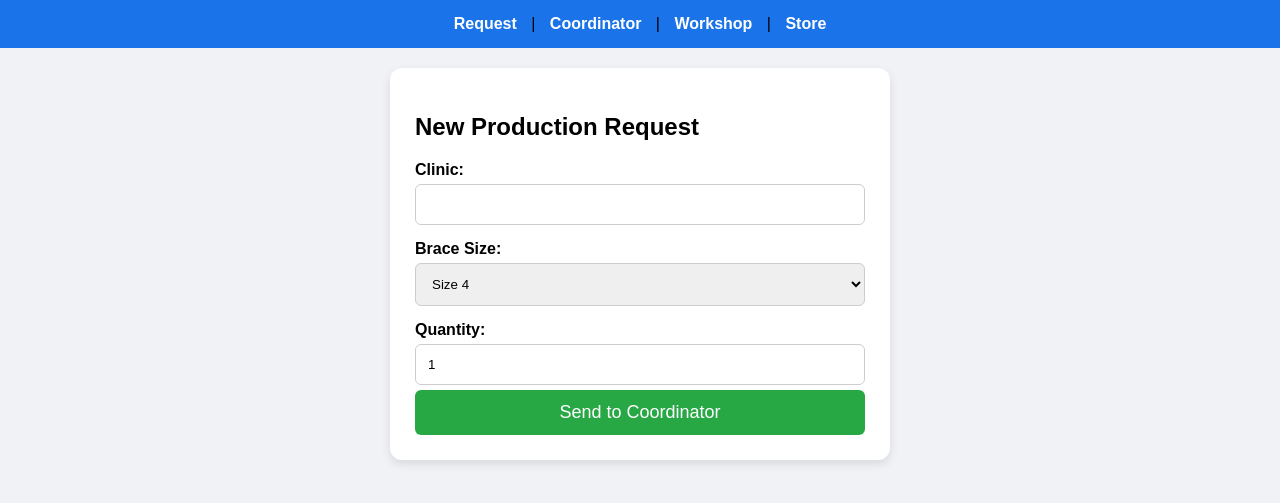
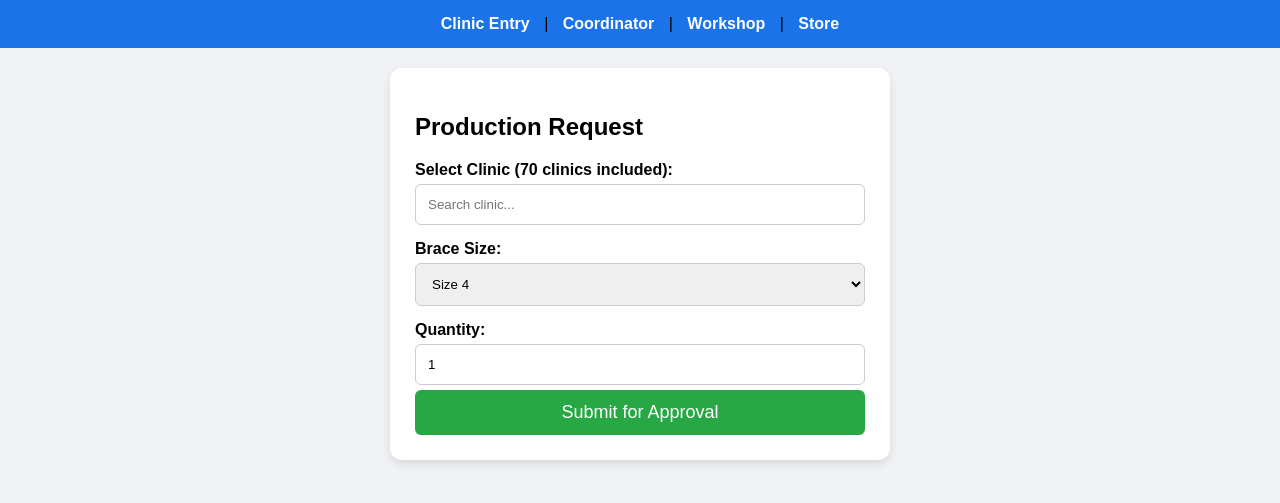
Before and after one commit to logistics-max/brace-flow, a Flask app: page / in a window 1280 px wide. Shown: the top 503 px of the page. Run offline with Flask 3, Linux system fonts and the light colour scheme.

Commit message:
Update index.html

```diff
--- a/templates/index.html
+++ b/templates/index.html
@@ -2,7 +2,6 @@
 <html>
 <head>
     <title>Brace Logistics</title>
-    <meta name="viewport" content="width=device-width, initial-scale=1">
     <style>
         body { font-family: sans-serif; background: #f0f2f5; margin: 0; }
         .nav { background: #1a73e8; padding: 15px; text-align: center; }
@@ -15,29 +14,26 @@
 </head>
 <body>
     <div class="nav">
-        <a href="/">Request</a> | <a href="/portal/coordinator">Coordinator</a> | <a href="/portal/workshop">Workshop</a> | <a href="/portal/store">Store</a>
+        <a href="/">Clinic Entry</a> | <a href="/portal/coordinator">Coordinator</a> | <a href="/portal/workshop">Workshop</a> | <a href="/portal/store">Store</a>
     </div>
     <div class="card">
-        <h2>New Production Request</h2>
+        <h2>Production Request</h2>
         <form action="/submit" method="POST">
-            <label>Clinic:</label>
-            <input list="clinics" name="clinic_name" required>
+            <label>Select Clinic (70 clinics included):</label>
+            <input list="clinics" name="clinic_name" placeholder="Search clinic..." required>
             <datalist id="clinics">
                 <option value="Abebech Gobena MCH Hospital"><option value="Alert Comprehensive Hospital">
                 <option value="Black Lion Hospital"><option value="CURE Hospital Addis Ababa">
-                <option value="St. Paul Abet Hospital"><option value="Felege Hiwot Hospital">
-                <option value="Yirgalem Hospital"><option value="Worabe Specialized Hospital">
+                <option value="Felege Hiwot Hospital Bahirdar"><option value="Yirgalem Hospital">
+                <option value="Worabe Comprehensive Specialized Hospital">
                 </datalist>
-
             <label>Brace Size:</label>
             <select name="brace_size">
-                {% for i in range(4, 17) %} <option value="{{i}}">Size {{i}}</option> {% endfor %}
+                {% for i in range(4, 17) %}<option value="{{i}}">Size {{i}}</option>{% endfor %}
             </select>
-
             <label>Quantity:</label>
-            <input type="number" name="quantity" value="1">
-
-            <button type="submit">Send to Coordinator</button>
+            <input type="number" name="quantity" value="1" min="1">
+            <button type="submit">Submit for Approval</button>
         </form>
     </div>
 </body>
```
